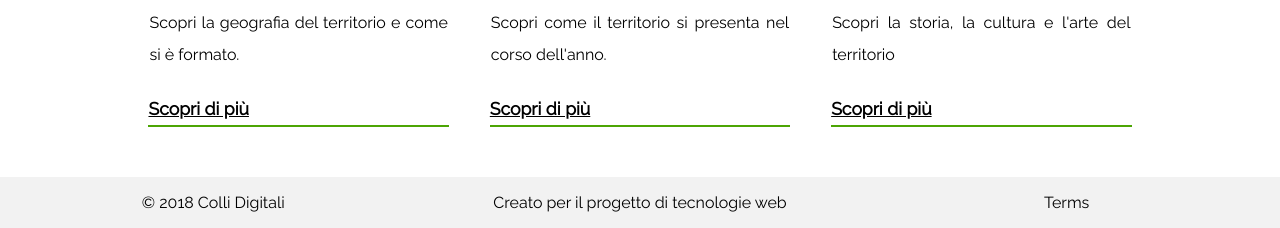
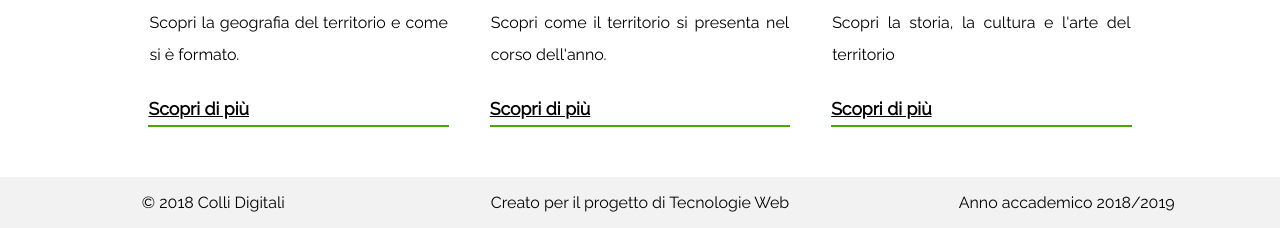
Before and after one commit to maga97/WebApp-ColliEuganei, a PHP site: page /index.php in a window 1280 px wide. Shown: the part 853-1081 px from the top of the page. Run offline with PHP 8.4, Linux system fonts and the light colour scheme; some libraries are stand-ins or nearby versions.

Commit message:
updated footer

```diff
--- a/footer.php
+++ b/footer.php
@@ -1,5 +1,5 @@
 <div id="footer">
   <div id="copyright"> &copy; 2018 Colli Digitali </div>
-  <div>Creato per il progetto di tecnologie web</div>
-	<div id="fast-link"><p> Terms</p></div>
+  <div><p>Creato per il progetto di Tecnologie Web</p></div>
+	<div id="fast-link"><p>Anno accademico 2018/2019</p></div>
 </div>
```
